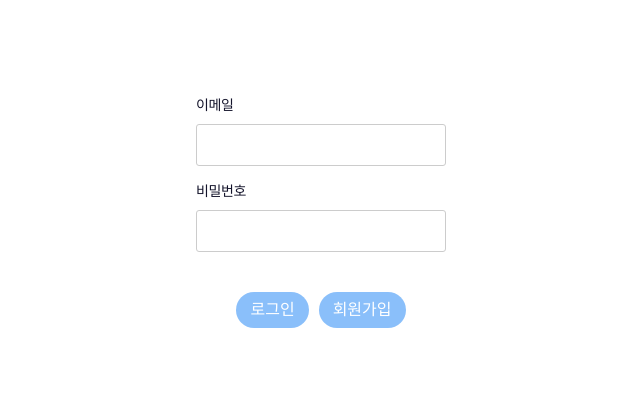
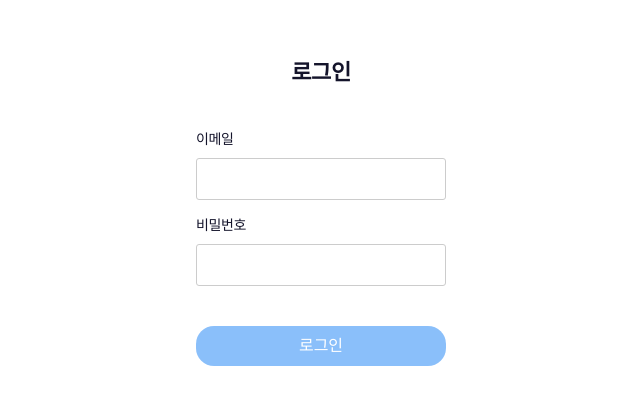
Before and after one commit to jindonyy/wanted-pre-onboarding-frontend, a React (Create React App) app: page / in a window 1280 px wide. Shown: the part 189-594 px from the top of the page, without its empty margins (319-959 px from the left). Built offline with nearby package versions, Linux system fonts and the light colour scheme.

Commit message:
Refactor: Login 페이지에서 SIgnUp 분리

```diff
--- a/src/components/common/Button/Button.styled.tsx
+++ b/src/components/common/Button/Button.styled.tsx
@@ -2,8 +2,9 @@ import styled from 'styled-components';
 
 const $Button = styled.button`
   ${({ theme }) => theme.mixins.flexBox({ justify: 'center', align: 'center' })};
-  height: 3.6rem;
-  padding: 0 1.4rem;
+  width: 100%;
+  height: 4rem;
+  padding: 0 2rem;
   font-size: ${({ theme }) => theme.font.size.base};
   font-weight: ${({ theme }) => theme.font.weight.medium};
   color: ${({ theme }) => theme.color.white};
--- a/src/components/common/Button/index.tsx
+++ b/src/components/common/Button/index.tsx
@@ -3,7 +3,7 @@ import { $Button } from '@/components/common/Button/Button.styled';
 type ButtonProps = {
   children: React.ReactNode;
   type?: 'button' | 'submit' | 'reset';
-  onClick?: () => void;
+  onClick?: React.MouseEventHandler<HTMLButtonElement>;
   disabled?: boolean;
 };
 
--- a/src/pages/Login/Login.styled.ts
+++ b/src/pages/Login/Login.styled.ts
@@ -7,6 +7,10 @@ const $Contents = styled.div`
   justify-content: center;
   align-items: center;
   min-height: 100vh;
+`;
+
+const $Form = styled.form`
+  margin-top: 40px; ;
 `;
 
 const $InputWrap = styled($TextInputWrap)`
@@ -22,4 +26,4 @@ const $ButtonWrapper = styled.div`
   margin-top: 4rem;
 `;
 
-export { $Contents, $InputWrap, $ButtonWrapper };
+export { $Contents, $Form, $InputWrap, $ButtonWrapper };
--- a/src/pages/Login/index.tsx
+++ b/src/pages/Login/index.tsx
@@ -1,39 +1,20 @@
-import { useEffect, useState, ChangeEvent } from 'react';
+import { ChangeEvent, FormEvent } from 'react';
+import { useNavigate } from 'react-router-dom';
+import { $Contents, $Form, $InputWrap, $ButtonWrapper } from '@/pages/Login/Login.styled';
 import Layout from '@/pages/Layout';
+import Title from '@/components/common/Title';
 import Button from '@/components/common/Button';
 import TextInput from '@/components/common/TextInput';
 import useInputValue from '@/hooks/useInputValue';
-import { $Contents, $InputWrap, $ButtonWrapper } from '@/pages/Login/Login.styled';
-import InputMessage from '@/components/common/InputMessage';
+import { UserAuth, fetchSignInAuth } from '@/api/auth';
+import ROUTE_URL from '@/router/routeURL';
 import { debounce } from '@/utils/eventDelay';
 
 const INPUT_DELAY = 300;
 
-const INPUT_ERROR = {
-  email: {
-    condition: /^[\w-\.]+@/g,
-    message: '이메일을 다시 확인해주세요.'
-  },
-  password: {
-    condition: { min: 8 },
-    message: '8자리 이상 입력해주세요.'
-  }
-};
-
-const initialError = {
-  email: true,
-  password: true
-};
-
-type LoginInputNames = keyof typeof initialError;
-
-type Error = {
-  [key in LoginInputNames]: boolean;
-};
-
 export default function Login() {
-  const { inputValue, setInputValue, isRightSize, hasRequiredCharacters } = useInputValue();
-  const [inputError, setInputError] = useState<Error>(initialError);
+  const { inputValue, setInputValue } = useInputValue();
+  const navigate = useNavigate();
 
   const updateInputValue = (event: ChangeEvent<HTMLInputElement>) => {
     setInputValue({
@@ -42,62 +23,45 @@ export default function Login() {
     });
   };
 
-  const checkUserInputError = () => {
-    const newError: Error = { ...inputError };
-
-    if (inputValue.email)
-      newError.email = !hasRequiredCharacters('email', INPUT_ERROR.email.condition);
-    if (inputValue.password)
-      newError.password = !isRightSize('password', INPUT_ERROR.password.condition.min);
-
-    setInputError(newError);
-  };
-
-  useEffect(checkUserInputError, [inputValue]);
-
-  const hasInputError = () => {
-    const inputNames = Object.keys(inputError) as LoginInputNames[];
-    const errorName = inputNames.find((name: LoginInputNames) => inputError[name]);
-
-    return !!errorName;
+  const onSignIn = async (event: FormEvent) => {
+    event.preventDefault();
+    const response = await fetchSignInAuth(inputValue as UserAuth);
+    if (response.statusCode === 401) alert('아이디 및 비밀번호를 다시 확인해주세요.');
+    if (response.access_token) {
+      localStorage.setItem('accessToken', JSON.stringify(response.access_token));
+      navigate(ROUTE_URL.TODO_LIST);
+    }
   };
 
   return (
     <Layout>
       <$Contents>
-        <form>
+        <Title>로그인</Title>
+        <$Form name="userInfo" onSubmit={onSignIn}>
           <$InputWrap>
             <TextInput
               label="이메일"
               type="email"
               name="email"
+              required
               onChange={debounce(updateInputValue, INPUT_DELAY)}
             />
-            {inputValue.email && inputError.email && (
-              <InputMessage>{INPUT_ERROR.email.message}</InputMessage>
-            )}
           </$InputWrap>
           <$InputWrap>
             <TextInput
               label="비밀번호"
               name="password"
               type="password"
-              minLength={INPUT_ERROR.password.condition.min}
+              required
               onChange={debounce(updateInputValue, INPUT_DELAY)}
             />
-            {inputValue.password && inputError.password && (
-              <InputMessage>{INPUT_ERROR.password.message}</InputMessage>
-            )}
           </$InputWrap>
           <$ButtonWrapper>
-            <Button type="submit" disabled={hasInputError()}>
+            <Button type="submit" disabled={!inputValue.email && !inputValue.password}>
               로그인
             </Button>
-            <Button type="submit" disabled={hasInputError()}>
-              회원가입
-            </Button>
           </$ButtonWrapper>
-        </form>
+        </$Form>
       </$Contents>
     </Layout>
   );
```
